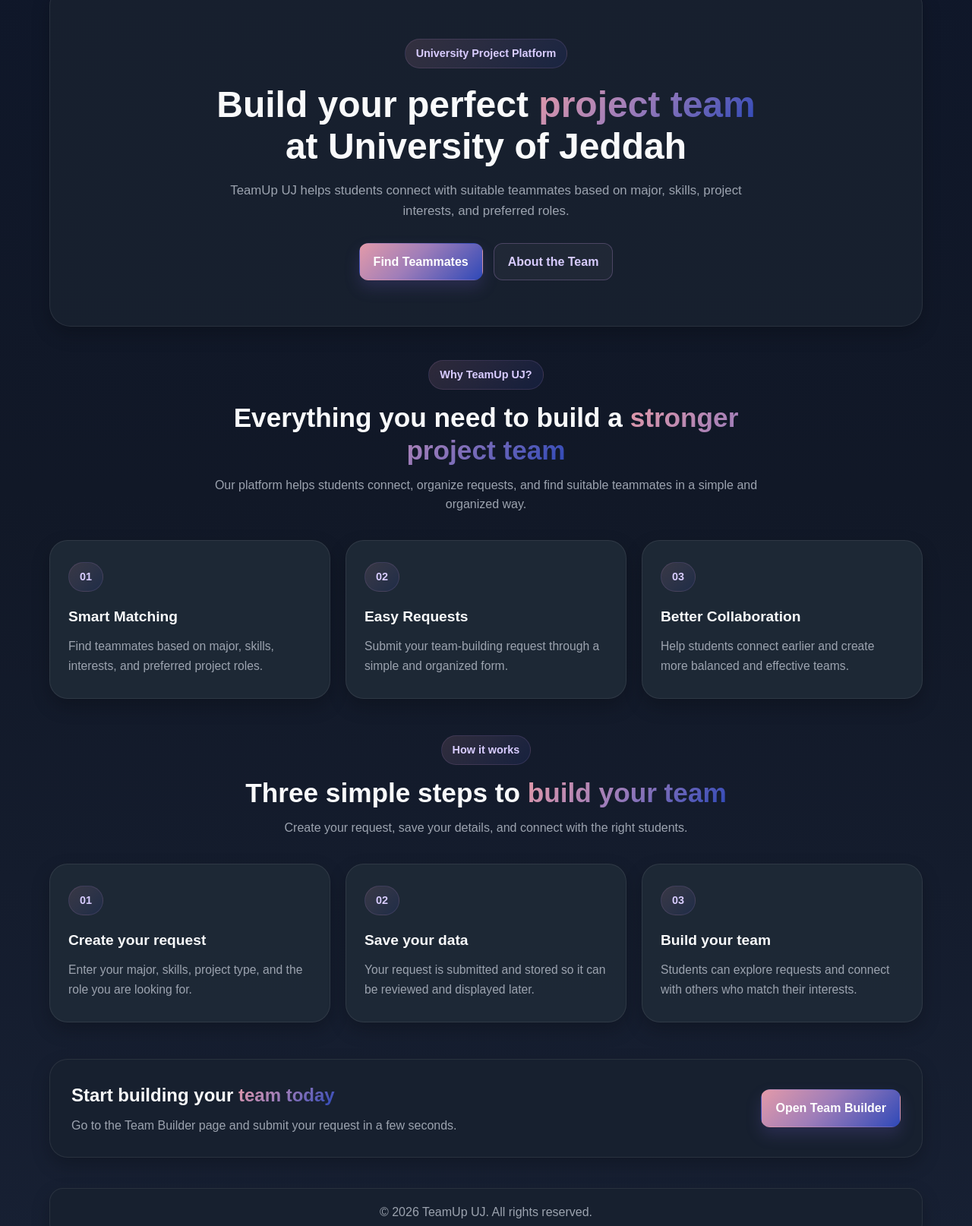
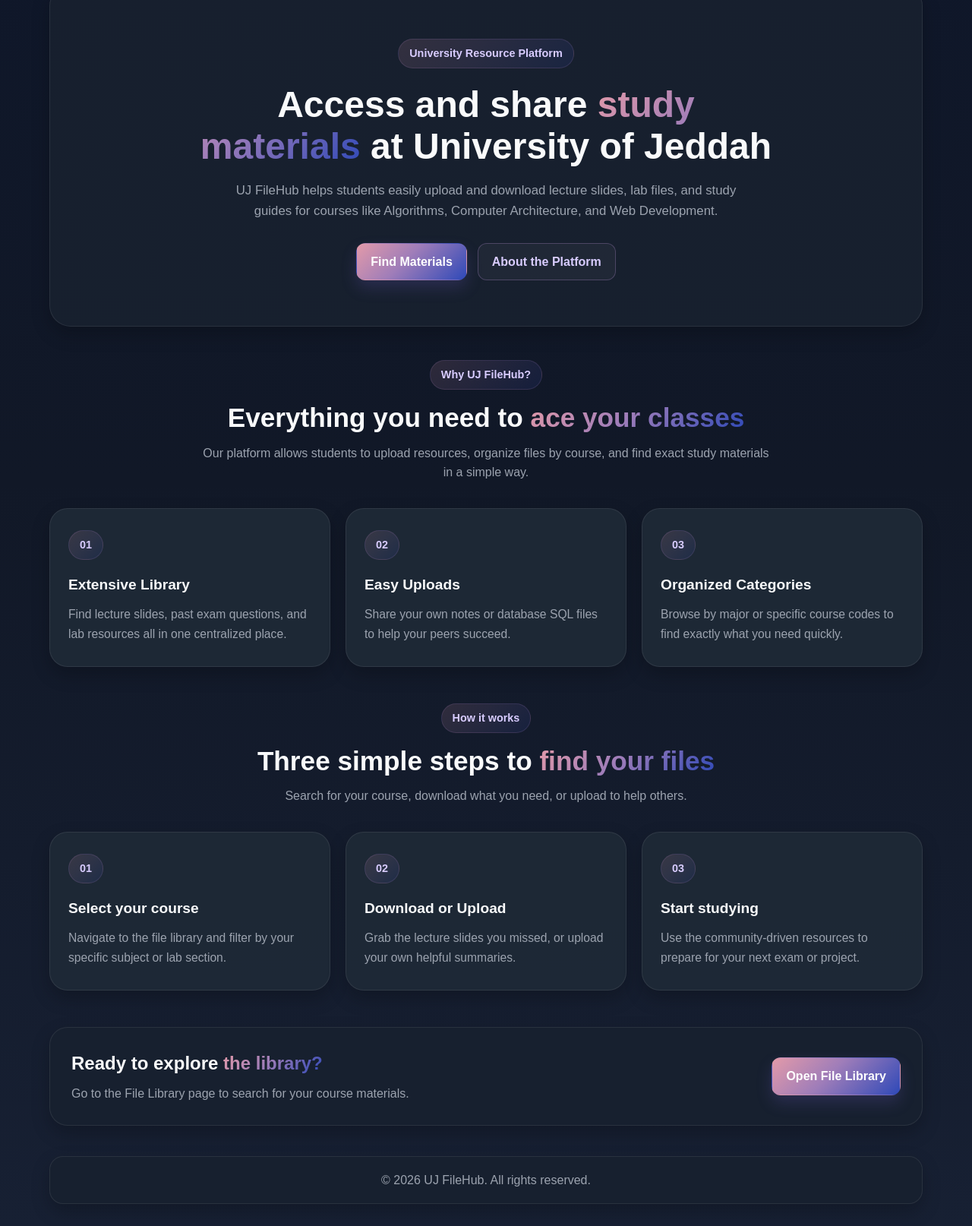
Before and after one commit to MohamedKasabgy/TeamUp-UJ, a plain HTML site: page index.html in a window 1280 px wide. Shown: the part 172-1786 px from the top of the page at 76% size. Drawn offline with Linux system fonts and the light colour scheme.

Commit message:
changed the details inside the html without changing the structure
changed the html internal details and not the structure.
Also, changed the internel link of team-builder to file-library

```diff
--- a/index.html
+++ b/index.html
@@ -3,15 +3,15 @@
 <head>
   <meta charset="UTF-8" />
   <meta name="viewport" content="width=device-width, initial-scale=1.0" />
-  <title>TeamUp UJ - Home</title>
+  <title>UJ FileHub - Home</title>
   <link rel="stylesheet" href="css/style.css" />
 </head>
 <body>
   <header class="top-header">
     <div class="container navbar">
       <a href="index.html" class="logo-wrapper">
-        <img src="media/TeamUp-logo.png" alt="TeamUp UJ logo" class="logo-image" />
-        <span class="logo-text">TeamUp UJ</span>
+        <img src="media/TeamUp-logo.png" alt="UJ FileHub logo" class="logo-image" />
+        <span class="logo-text">UJ FileHub</span>
       </a>
 
       <button class="menu-toggle" id="menuToggle" aria-label="Open menu" aria-expanded="false" aria-controls="mobileMenu">
@@ -23,13 +23,13 @@
           <li><a href="index.html">Home</a></li>
           <li><a href="about-us.html">About Us</a></li>
           <li><a href="contact-us.html">Contact Us</a></li>
-          <li><a href="team-builder.html">Team Builder</a></li>
+          <li><a href="file-library.html">File Library</a></li>
         </ul>
       </nav>
 
       <div class="nav-buttons">
         <a href="contact-us.html" class="btn btn-light">Contact</a>
-        <a href="team-builder.html" class="btn btn-brand">Get Started</a>
+        <a href="file-library.html" class="btn btn-brand">Browse Files</a>
       </div>
     </div>
   </header>
@@ -37,20 +37,19 @@
   <main>
     <section class="hero">
       <div class="container hero-content">
-        <span class="badge gradient-badge">University Project Platform</span>
+        <span class="badge gradient-badge">University Resource Platform</span>
         <h1>
-          Build your perfect
-          <span class="gradient-text">project team</span>
+          Access and share
+          <span class="gradient-text">study materials</span>
           at University of Jeddah
         </h1>
         <p>
-          TeamUp UJ helps students connect with suitable teammates based on
-          major, skills, project interests, and preferred roles.
+          UJ FileHub helps students easily upload and download lecture slides, lab files, and study guides for courses like Algorithms, Computer Architecture, and Web Development.
         </p>
 
         <div class="hero-buttons">
-          <a href="team-builder.html" class="btn btn-brand">Find Teammates</a>
-          <a href="about-us.html" class="btn btn-light">About the Team</a>
+          <a href="file-library.html" class="btn btn-brand">Find Materials</a>
+          <a href="about-us.html" class="btn btn-light">About the Platform</a>
         </div>
       </div>
     </section>
@@ -58,40 +57,38 @@
     <section class="features">
       <div class="container">
         <div class="section-heading">
-          <span class="mini-badge gradient-badge">Why TeamUp UJ?</span>
+          <span class="mini-badge gradient-badge">Why UJ FileHub?</span>
           <h2>
-            Everything you need to build a
-            <span class="gradient-text">stronger project team</span>
+            Everything you need to
+            <span class="gradient-text">ace your classes</span>
           </h2>
           <p>
-            Our platform helps students connect, organize requests, and find
-            suitable teammates in a simple and organized way.
+            Our platform allows students to upload resources, organize files by course, and find exact study materials in a simple way.
           </p>
         </div>
 
         <div class="cards">
           <article class="card">
             <span class="card-badge gradient-badge">01</span>
-            <h3>Smart Matching</h3>
+            <h3>Extensive Library</h3>
             <p>
-              Find teammates based on major, skills, interests, and preferred
-              project roles.
+              Find lecture slides, past exam questions, and lab resources all in one centralized place.
             </p>
           </article>
 
           <article class="card">
             <span class="card-badge gradient-badge">02</span>
-            <h3>Easy Requests</h3>
+            <h3>Easy Uploads</h3>
             <p>
-              Submit your team-building request through a simple and organized form.
+              Share your own notes or database SQL files to help your peers succeed.
             </p>
           </article>
 
           <article class="card">
             <span class="card-badge gradient-badge">03</span>
-            <h3>Better Collaboration</h3>
+            <h3>Organized Categories</h3>
             <p>
-              Help students connect earlier and create more balanced and effective teams.
+              Browse by major or specific course codes to find exactly what you need quickly.
             </p>
           </article>
         </div>
@@ -104,35 +101,35 @@
           <span class="mini-badge gradient-badge">How it works</span>
           <h2>
             Three simple steps to
-            <span class="gradient-text">build your team</span>
+            <span class="gradient-text">find your files</span>
           </h2>
           <p>
-            Create your request, save your details, and connect with the right students.
+            Search for your course, download what you need, or upload to help others.
           </p>
         </div>
 
         <div class="steps">
           <article class="step-box">
             <span class="gradient-badge">01</span>
-            <h3>Create your request</h3>
+            <h3>Select your course</h3>
             <p>
-              Enter your major, skills, project type, and the role you are looking for.
+              Navigate to the file library and filter by your specific subject or lab section.
             </p>
           </article>
 
           <article class="step-box">
             <span class="gradient-badge">02</span>
-            <h3>Save your data</h3>
+            <h3>Download or Upload</h3>
             <p>
-              Your request is submitted and stored so it can be reviewed and displayed later.
+              Grab the lecture slides you missed, or upload your own helpful summaries.
             </p>
           </article>
 
           <article class="step-box">
             <span class="gradient-badge">03</span>
-            <h3>Build your team</h3>
+            <h3>Start studying</h3>
             <p>
-              Students can explore requests and connect with others who match their interests.
+              Use the community-driven resources to prepare for your next exam or project.
             </p>
           </article>
         </div>
@@ -143,21 +140,21 @@
       <div class="container quick-info-box">
         <div>
           <h2>
-            Start building your
-            <span class="gradient-text">team today</span>
+            Ready to explore
+            <span class="gradient-text">the library?</span>
           </h2>
           <p>
-            Go to the Team Builder page and submit your request in a few seconds.
+            Go to the File Library page to search for your course materials.
           </p>
         </div>
-        <a href="team-builder.html" class="btn btn-brand">Open Team Builder</a>
+        <a href="file-library.html" class="btn btn-brand">Open File Library</a>
       </div>
     </aside>
   </main>
 
   <footer class="site-footer">
     <div class="container">
-      <p>&copy; 2026 TeamUp UJ. All rights reserved.</p>
+      <p>&copy; 2026 UJ FileHub. All rights reserved.</p>
     </div>
   </footer>
 
```
Also changed, not shown: about-us.html (+17 -27 lines), contact-us.html (+11 -11 lines), file-library.html (added), team-builder.html (deleted).
